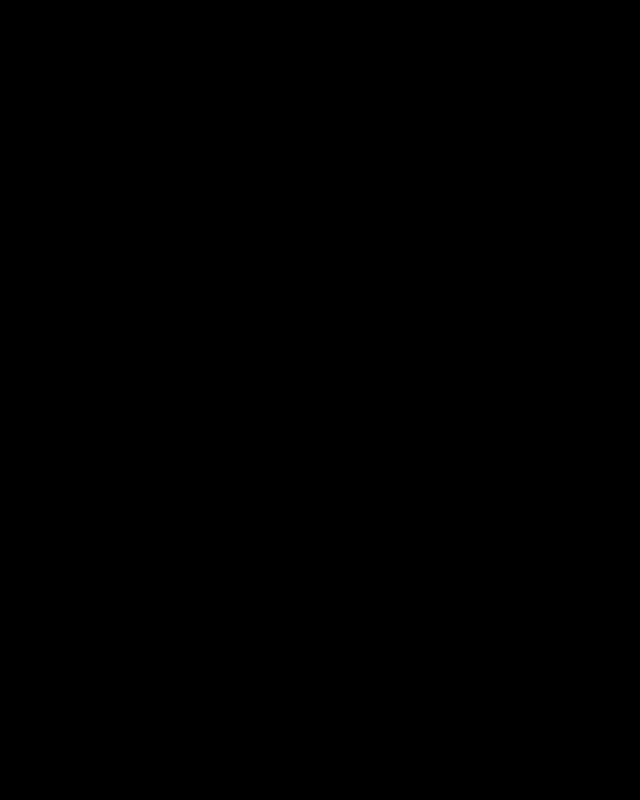
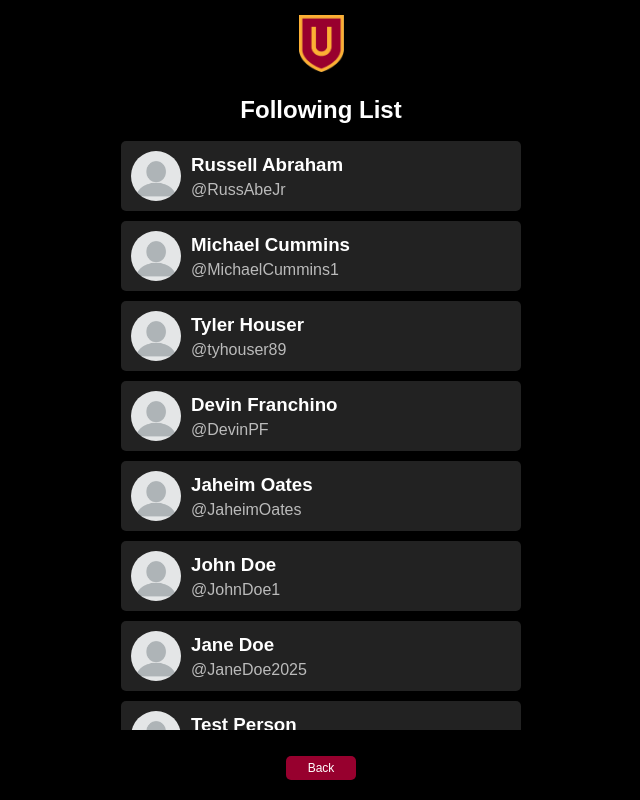
Before and after one commit to michaelcummins1/StudentEngagementApp, a website: page public/pages/followinglist.html in a window 1280 px wide. Shown: the whole page, without its empty margins (319-959 px from the left). Drawn offline with Linux system fonts and the light colour scheme.

Commit message:
Added Following List

```diff
--- a/public/pages/followinglist.html
+++ b/public/pages/followinglist.html
@@ -8,6 +8,19 @@
     <link rel="stylesheet" href="/styles/styles.css">  <!-- External CSS -->
 </head>
 <body>
+    <!-- Header -->
+    <header>
+        <img src="/assets/images/uc-crest.png" alt="Ursinus Logo" id="ursinusLogo">
+        <h2>Following List</h2>
+    </header>
 
+    <!-- Container for displaying followed users -->
+    <main class="scroll-container" id="followingListContainer" style="margin-top: 10px;"></main>
+
+    <footer>
+        <button id="backBtn">Back</button>
+    </footer>
+
+    <script src="/scripts/followinglist.js"></script>
 </body>
 </html>
--- /dev/null
+++ b/public/scripts/followinglist.js
@@ -0,0 +1,47 @@
+// Listener for the page upon load
+
+    document.addEventListener("DOMContentLoaded", function () {
+        const followingListContainer = document.getElementById("followingListContainer");
+        const backBtn = document.getElementById("backBtn");
+
+        // Testing/Example users
+        const followedUsers = [
+            { username: "RussAbeJr", fullName: "Russell Abraham", profilePic: "../assets/images/blank_pfp.png" },
+            { username: "MichaelCummins1", fullName: "Michael Cummins", profilePic: "../assets/images/blank_pfp.png" },
+            { username: "tyhouser89", fullName: "Tyler Houser", profilePic: "../assets/images/blank_pfp.png" },
+            { username: "DevinPF", fullName: "Devin Franchino", profilePic: "../assets/images/blank_pfp.png" },
+            { username: "JaheimOates", fullName: "Jaheim Oates", profilePic: "../assets/images/blank_pfp.png" },
+            { username: "JohnDoe1", fullName: "John Doe", profilePic: "../assets/images/blank_pfp.png" },
+            { username: "JaneDoe2025", fullName: "Jane Doe", profilePic: "../assets/images/blank_pfp.png" },
+            { username: "mrTesting", fullName: "Test Person", profilePic: "../assets/images/blank_pfp.png" },
+            { username: "missExample", fullName: "Miss Example", profilePic: "../assets/images/blank_pfp.png" },
+            { username: "idk", fullName: "Isaiah Doesnt Know", profilePic: "../assets/images/blank_pfp.png" },
+            { username: "ihaveareallylongnamewhywouldieverdothis", fullName: "Why Did My Parents Give Me Such A Long Name", profilePic: "../assets/images/blank_pfp.png" }
+        ];
+
+        // Function to render the followed users list
+        function renderFollowingList() {
+            if (followedUsers.length === 0) {
+                followingListContainer.innerHTML = "<p>No followed accounts yet.</p>";
+                return;
+            }
+
+            followingListContainer.innerHTML = followedUsers.map(user => `
+                <div class="followed-user">
+                    <img src="${user.profilePic}" alt="${user.fullName}" class="profile-pic">
+                    <div class="user-info">
+                        <h3>${user.fullName}</h3>
+                        <p>@${user.username}</p>
+                    </div>
+                </div>
+            `).join("");
+        }
+
+        // Back button event listener
+        backBtn.addEventListener("click", function () {
+            window.location.href = "/pages/mainpage.html";
+        });
+
+        // Initial rendering of followed users
+        renderFollowingList();
+    });
--- a/public/styles/styles.css
+++ b/public/styles/styles.css
@@ -128,3 +128,35 @@ button {
 button:hover {
     background-color: #750020; /* Darker red for hover */
 }
+
+.followed-user {
+    background: #222;
+    display: flex;
+    align-items: center;
+    gap: 10px;
+    padding: 10px;
+    margin: 10px 0;
+    border-radius: 5px;
+}
+
+.followed-user h3 {
+    margin: 0;
+    color: #fff;
+}
+
+.followed-user p {
+    margin: 5px 0 0;
+    color: #bbb;
+}
+
+.profile-pic {
+    width: 50px;
+    height: 50px;
+    border-radius: 50%;
+    object-fit: cover;
+}
+
+.user-info {
+    display: flex;
+    flex-direction: column;
+}
```
Also changed, not shown: public/pages/settings.html (+1 -1 lines), public/scripts/mainscript.js (+4 -5 lines), public/assets/images/blank_pfp.png (added).
